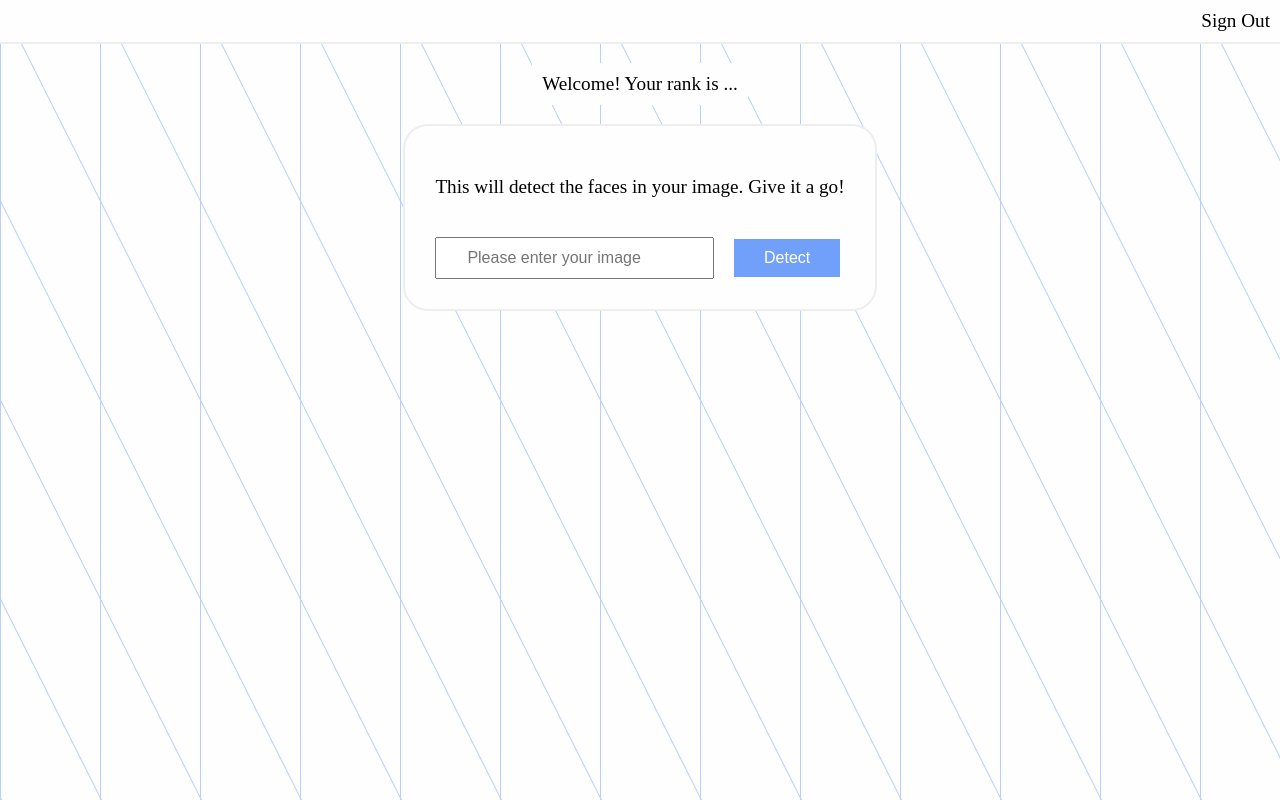
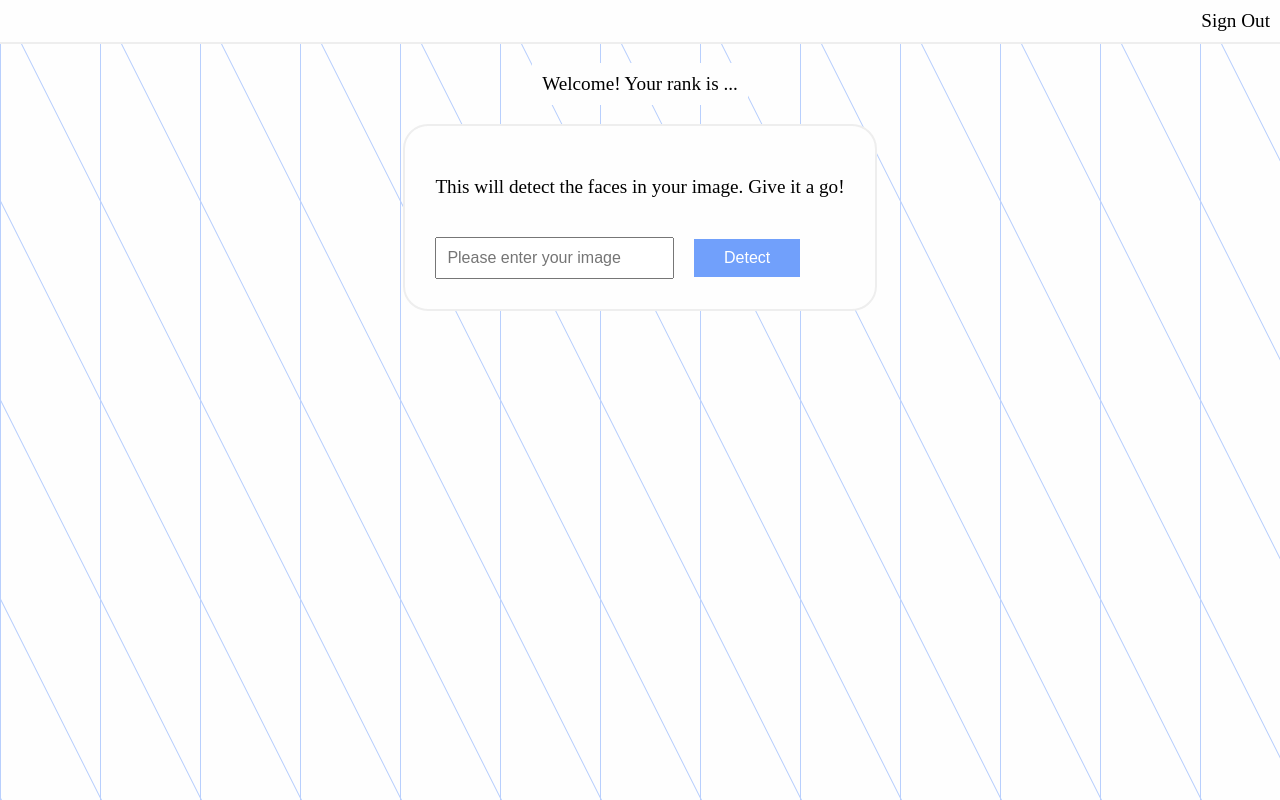
Before and after one commit to AndyBowskill/face-recognition, a React (Create React App) app: page / in a window 1280 px wide. Built offline with nearby package versions, Linux system fonts and the light colour scheme; a web font is replaced by a local one.

Commit message:
Some more changes to the styling.

```diff
--- a/src/components/ImageLinkForm/ImageLinkForm.style.css
+++ b/src/components/ImageLinkForm/ImageLinkForm.style.css
@@ -10,7 +10,7 @@
 
 .form-box input {
     font-size: 1rem;
-    padding: 10px 30px;
+    padding: 10px 10px;
     margin: 10px 10px;
     min-width: 50%;
 }
```
